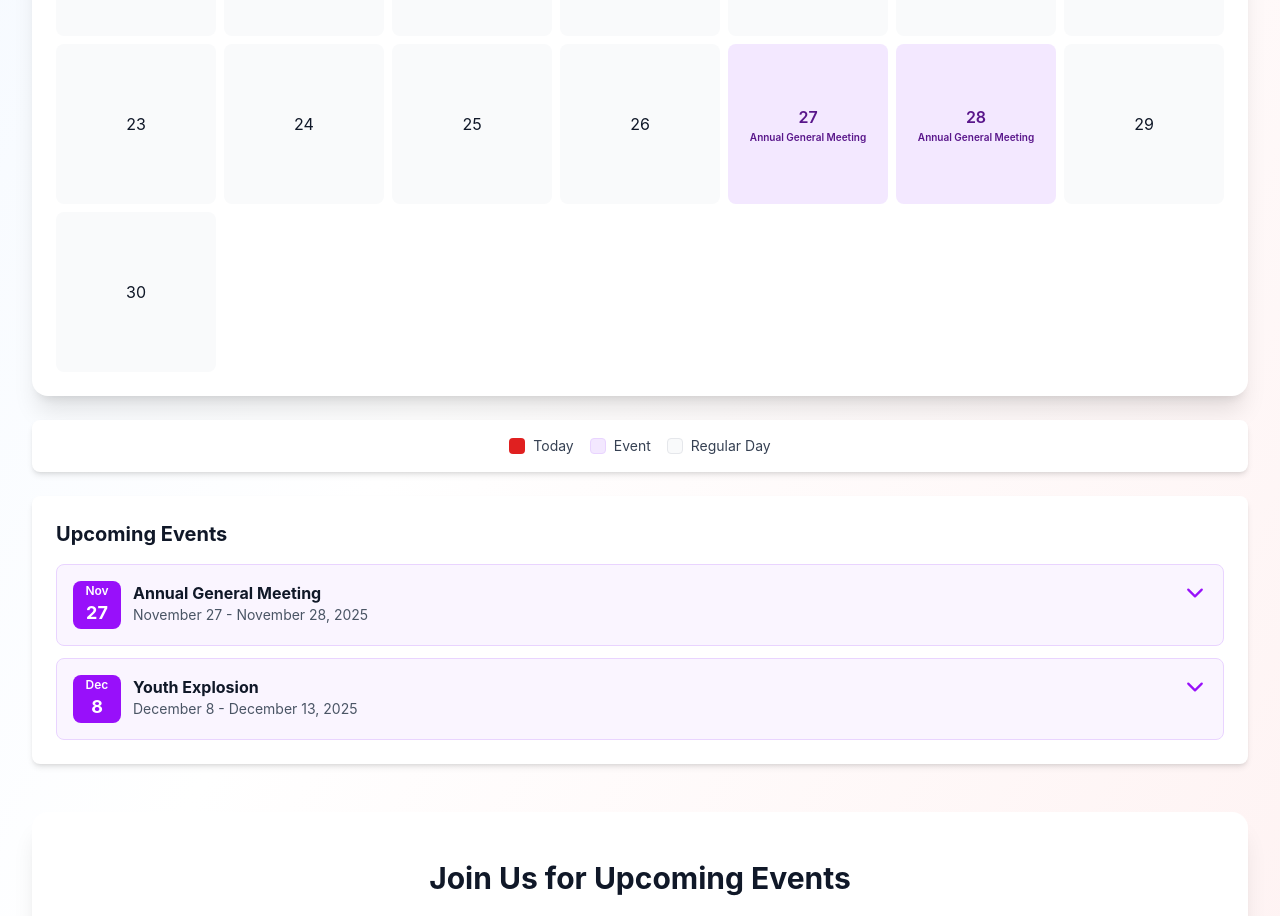
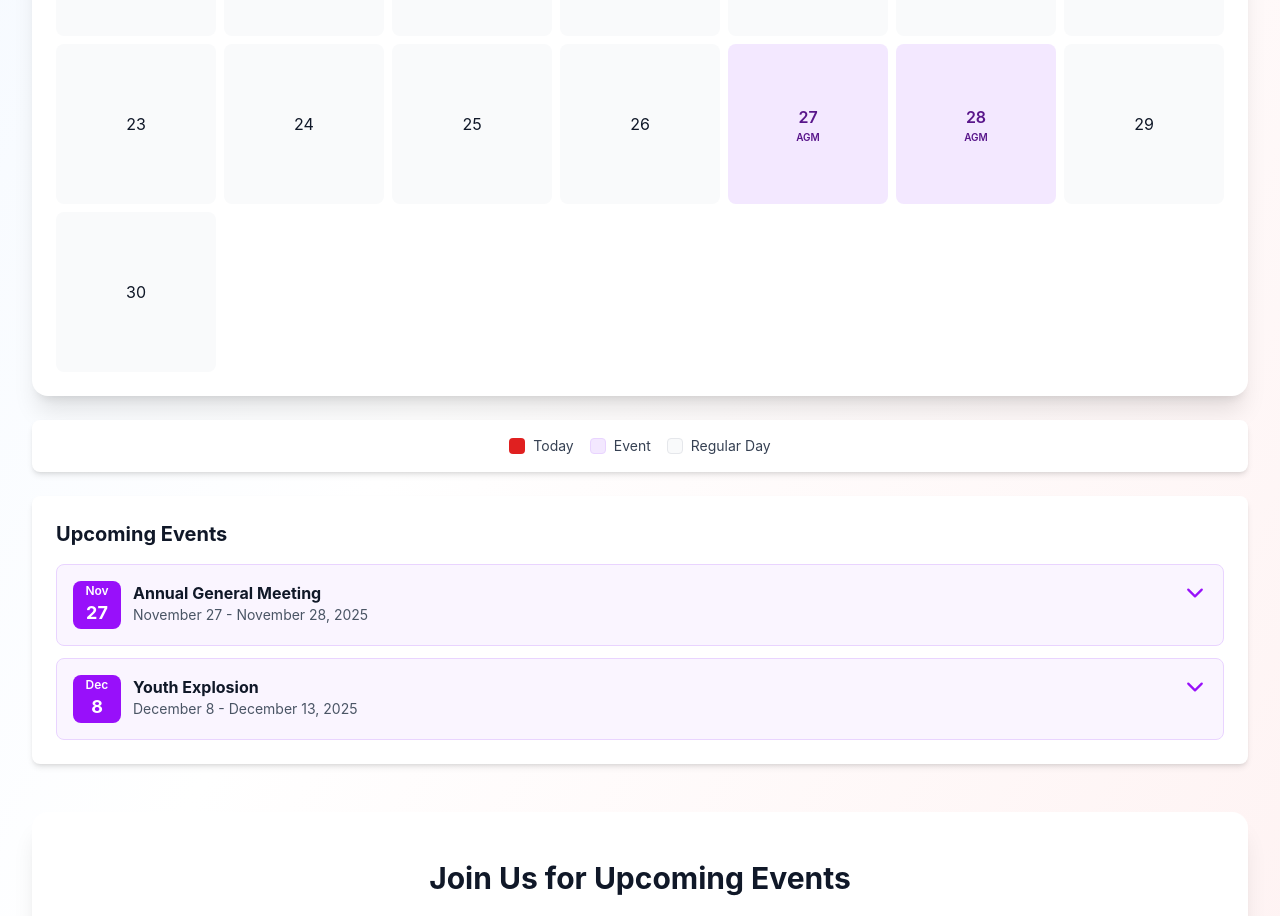
Before and after one commit to Omillo-Charles/New-Testament, a Next.js app: page /resources/events-calendar in a window 1280 px wide. Shown: the part 1120-2036 px from the top of the page. Built offline with nearby package versions, Linux system fonts and the light colour scheme; a web font is replaced by a local one.

Commit message:
update events caledar

```diff
--- a/app/resources/events-calendar/page.jsx
+++ b/app/resources/events-calendar/page.jsx
@@ -12,6 +12,7 @@ export default function EventsCalendar() {
   const events = [
     {
       name: "Annual General Meeting",
+      shortName: "AGM", // Abbreviation for calendar display
       startDate: new Date(2025, 10, 27), // November 27, 2025 (month is 0-indexed)
       endDate: new Date(2025, 10, 28), // November 28, 2025
       color: "#1E4E9A",
@@ -22,6 +23,7 @@ export default function EventsCalendar() {
     },
     {
       name: "Youth Explosion",
+      shortName: "Youth Explosion", // Short enough to display as is
       startDate: new Date(2025, 11, 8), // December 8, 2025 (month is 0-indexed)
       endDate: new Date(2025, 11, 13), // December 13, 2025
       color: "#E02020",
@@ -226,7 +228,7 @@ export default function EventsCalendar() {
                           <span>{day}</span>
                           {event && (
                             <span className="text-[10px] leading-tight text-center mt-0.5">
-                              {event.name}
+                              {event.shortName || event.name}
                             </span>
                           )}
                         </span>
```
